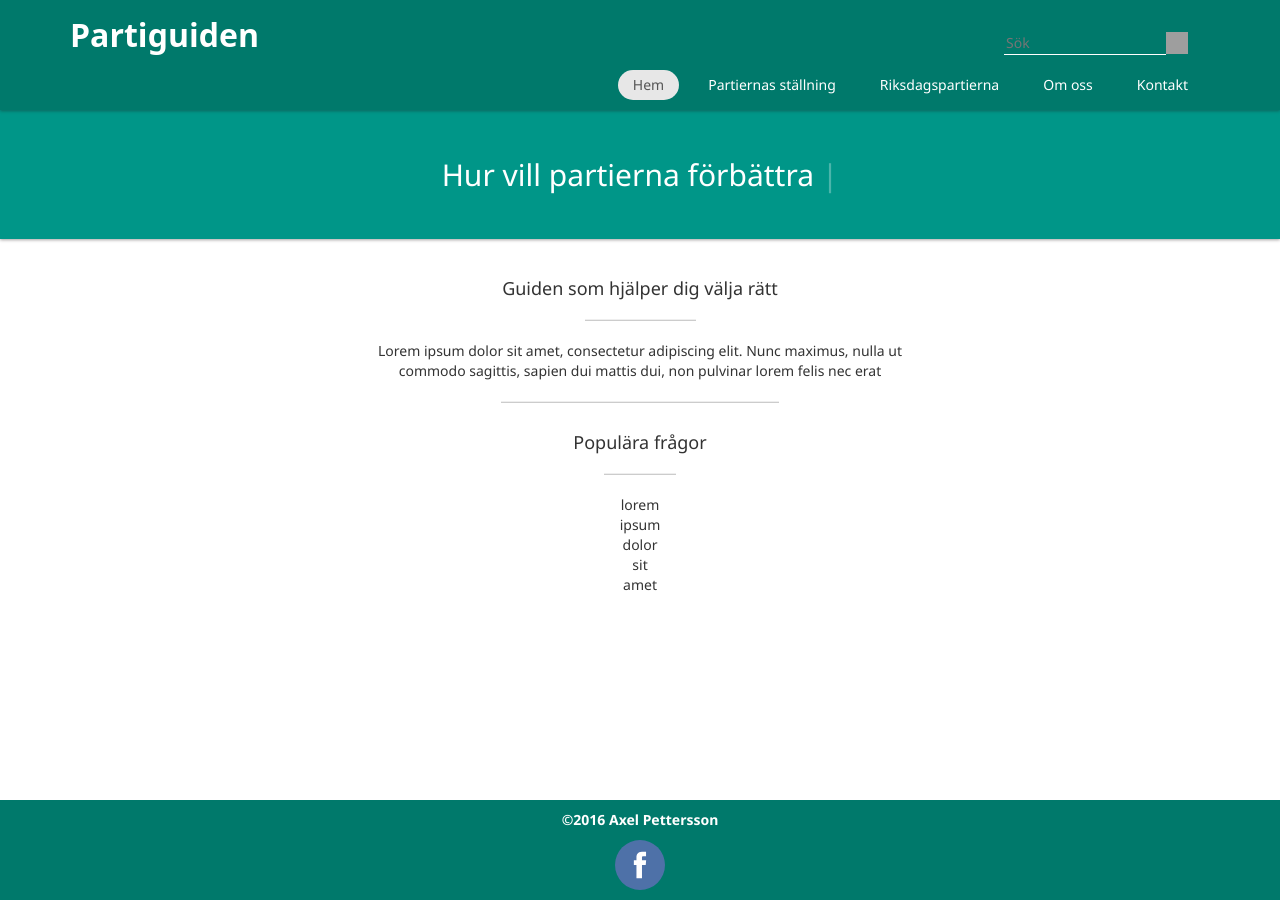
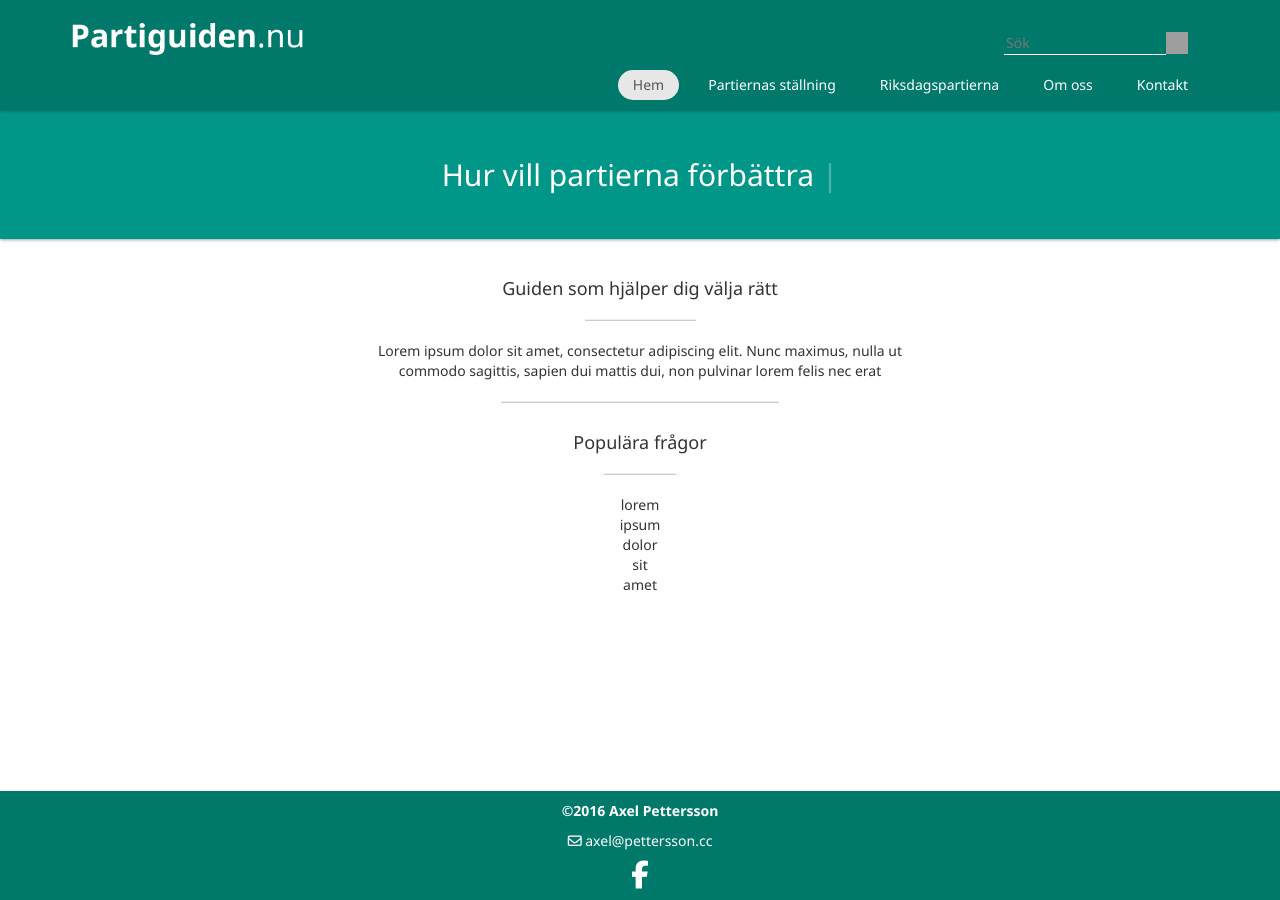
Before and after one commit to Ackuq/partiguiden.nu, a Jekyll site: the page built from index.html, in a window 1280 px wide. Built offline with Jekyll 4.4.1, drawn with Linux system fonts in a browser that asks for light colours; nearby versions of some CDN libraries; grey boxes are pictures that could not be loaded.

Commit message:
General improvements + added favicon + added font awesome

```diff
--- a/_layouts/default.html
+++ b/_layouts/default.html
@@ -2,6 +2,7 @@
 <html lang="sv">
 
 <head>
+    <link rel="icon" type="image/x-icon" href="{{site.baseurl}}/media/favicon.ico"/>
     <meta charset="utf-8">
     <meta name="theme-color" content="#00796B" />
     <title>{{ page.title }}</title>
@@ -13,6 +14,7 @@
     <script src="https://maxcdn.bootstrapcdn.com/bootstrap/3.3.7/js/bootstrap.min.js" integrity="sha384-Tc5IQib027qvyjSMfHjOMaLkfuWVxZxUPnCJA7l2mCWNIpG9mGCD8wGNIcPD7Txa" crossorigin="anonymous"></script>
     <link href="https://fonts.googleapis.com/css?family=Noto+Sans:400,700" rel="stylesheet">
     <link href="{{ site.baseurl }}/css/styles.css" rel="stylesheet" type="text/css">
+    <script src="https://use.fontawesome.com/75907f1e3b.js"></script>
     {%if page.url == '/'%}
     <script src="{{ site.baseurl }}/js/typed.min.js"></script>
     <script>
@@ -30,10 +32,10 @@
         <nav class="navbar navbar-default navbar-fixed-top navbar-absolute">
             <div class="container">
                 <div class="navbar-header" id="title">
-                    <a href="{{ site.baseurl }}/index.html" style="height:100%" class="titlelink"><img style="height:100%; max-width:100%" src="{{ site.baseurl }}/media/partiguide.svg"></a>
+                    <a href="{{ site.baseurl }}/index.html" style="height:100%" class="titlelink"><img style="height:100%; max-width:100%" src="{{ site.baseurl }}/media/partiguiden_logo.png"></a>
                     <button type="button" class="navbar-toggle container" data-toggle="collapse" data-target="#myNavbar"> <span class="icon-bar"></span> <span class="icon-bar"></span> <span class="icon-bar"></span> </button>
                     <div class="search desktop">
-                        <form action="{{site.baseurl}}/search.html" method="get" autocomplete="off" class="search-form" style="display:flex">
+                        <form action="{{site.baseurl}}/search.html" method="get" autocomplete="off" class="search-form">
                             <input type="text" name="query" placeholder="Sök">
                             <input type="image" src="{{site.baseurl}}/media/search.svg" alt="Search" class="simg">
                         </form>
@@ -61,10 +63,14 @@
     </section>
     <footer id="footer">
         <div class="container">
-            <div class="row  text-center">
-                <div class="col-md-4 col-md-offset-4">
+            <div class="row text-center">
+                <div class="col-md-4 col-md-offset-4 footer_content">
                     <p style="font-weight: bold">©2016 Axel Pettersson</p>
-                    <a href="https://www.facebook.com/"> <img src="{{ site.baseurl }}/media/fbcircle.svg" alt="Facebook link"> </a>
+                    <p class="mail">
+                        <i class="fa fa-envelope-o" aria-hidden="true"></i>
+                        <a href="mailto:axel@pettersson.cc">axel@pettersson.cc</a>
+                    </p>
+                    <a href="https://www.facebook.com/"> <i class="fa fa-facebook fa-2x"></i> </a>
                 </div>
             </div>
         </div>
--- a/_sass/_search.scss
+++ b/_sass/_search.scss
@@ -30,7 +30,7 @@
 }
 
 .search form {
-    display: inline-block;
+    display: flex;
 }
 .search.page{
     width: 100%;
--- a/css/styles.scss
+++ b/css/styles.scss
@@ -36,19 +36,20 @@
 
 #content {
     padding-top: 20px;
-    margin-bottom: -100px;
-    padding-bottom: 120px;
+    margin-bottom: -109px;
+    padding-bottom: 139px;
     min-height: 100%;
 }
 
 #footer {
     padding-top: 10px;
+    padding-bottom: 10px;
     position: relative;
     width: 100%;
     bottom: 0;
     color: #fff;
     background: #00796B;
-    height: 100px;
+    height: auto;
 }
 
 div > form > .simg{
@@ -57,9 +58,9 @@
     height: 22px;
     line-height: 0;
 }
-
-footer img {
-    width: 50px;
+.footer_content a{
+    color: inherit;
+    text-decoration: none;
 }
 
 #hemjumbotron {
--- a/search.html
+++ b/search.html
@@ -7,7 +7,8 @@
         <div class="col-md-4 col-md-offset-4">
             <div class="search page" style="border-color:black">
                 <form action="{{ site.baseurl }}/search.html" method="get" autocomplete="off" class="search-form" style="width:100%">
-                    <input type="text" id="search-box" name="query" placeholder="Sök" style="border-color:#00796B; width:100%;font-size:20px">
+                    <input type="text" id="search-box" name="query" placeholder="Sök" style="border-color:#00796B;width:100%;font-size:20px">
+                    <input type="image" src="{{site.baseurl}}/media/search_alt.svg" alt="Search" class="simg" style="margin-top:7px" >
                 </form>
             </div>
             <div class="bokstav" style="text-align:left;padding-left: 5px;margin-top:10px">Sökresultat</div>
```
Also changed, not shown: media/favicon.ico (added), media/fbcircle.svg (deleted), media/partiguide.svg (deleted), media/partiguiden_logo.png (added), media/search_alt.svg (added).
